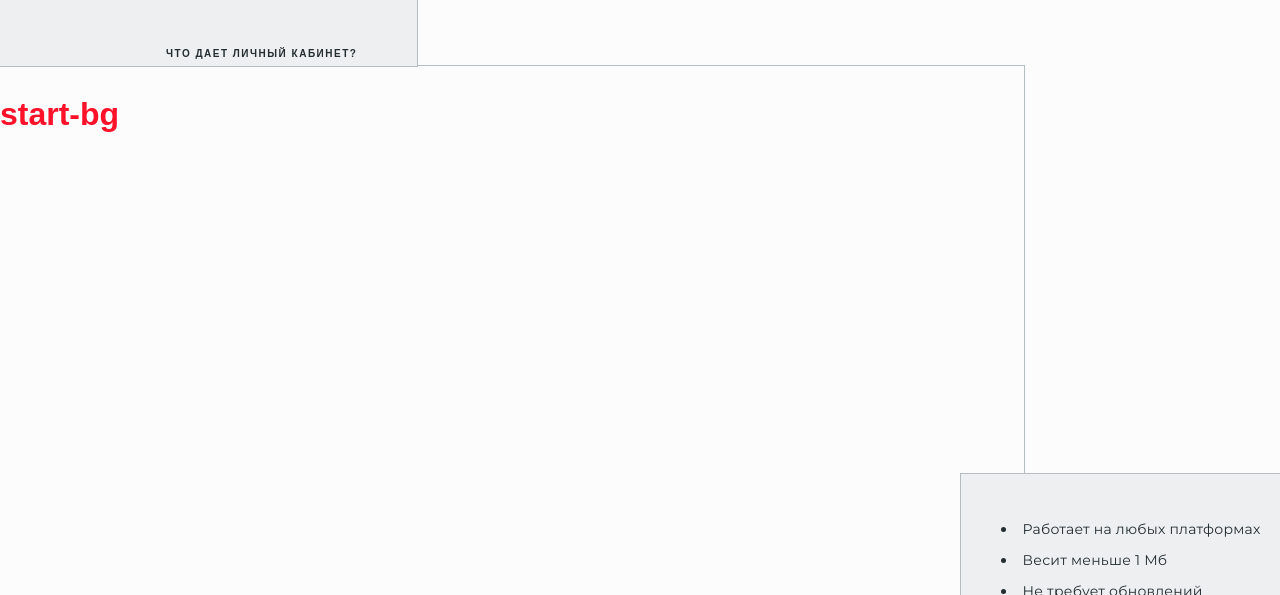
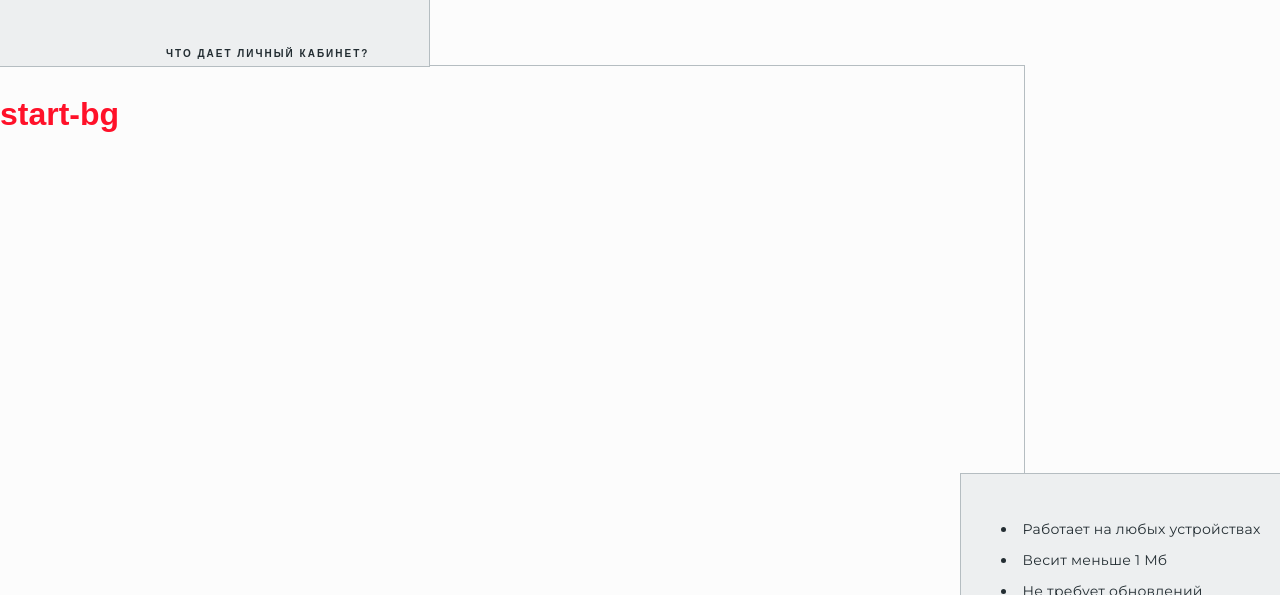
Before and after one commit to daria-ts/new-vue, a Vue app: page /login in a window 1280 px wide. Shown: the top 595 px of the page. Built offline with nearby package versions, Linux system fonts and the light colour scheme; a web font is replaced by a local one.

Commit message:
letter spasing giga from 15 to 20

```diff
--- a/src/global-styles/tokens.scss
+++ b/src/global-styles/tokens.scss
@@ -27,7 +27,7 @@ $lspace-m: 0.0075em;
 $lspace-l: 0.0168em;
 $lspace-xl: 0.003em;
 $lspace-xxl: 0.005em;
-$lspace-giga: 0.15em;
+$lspace-giga: 0.2em;
 
 //radii
 $radi-xs: 0.25rem;
--- a/src/views/SignInFlow/Login.vue
+++ b/src/views/SignInFlow/Login.vue
@@ -14,7 +14,7 @@
 по&nbsp;технологии <nobr>PWA-приложения:</nobr></div>
         <div class="left-list">
         <ul>
-            <li>Работает на любых платформах</li>
+            <li>Работает на любых устройствах</li>
             <li>Весит меньше 1 Мб</li>
             <li>Не требует обновлений</li>
             <li>Может использоваться без&nbsp;интернета</li>
@@ -33,6 +33,9 @@
 </script>
 
 <style lang="scss" scoped>
+
+//styles
+
 @import "@/global-styles/colors.scss";
 @import "@/global-styles/tokens.scss";
 
```
Also changed, not shown: src/global-styles/typography.scss (+2 -8 lines).
